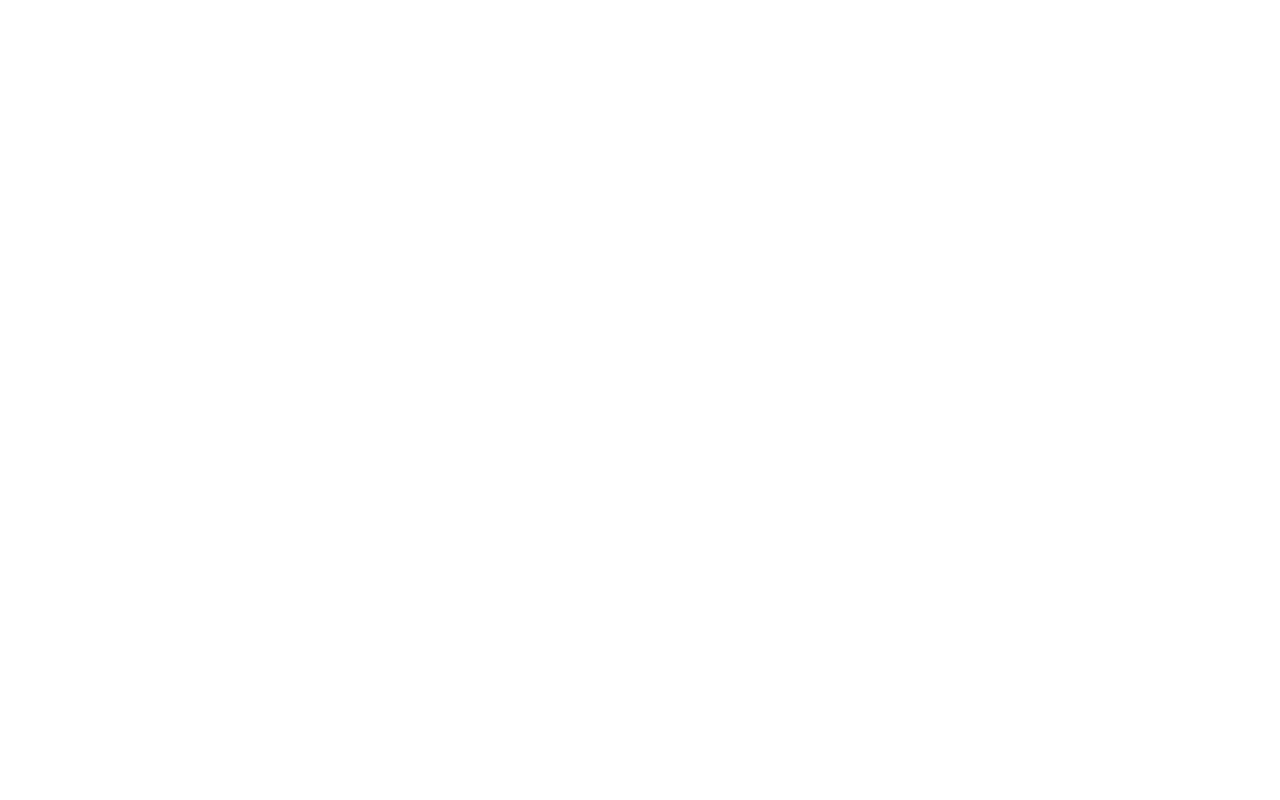
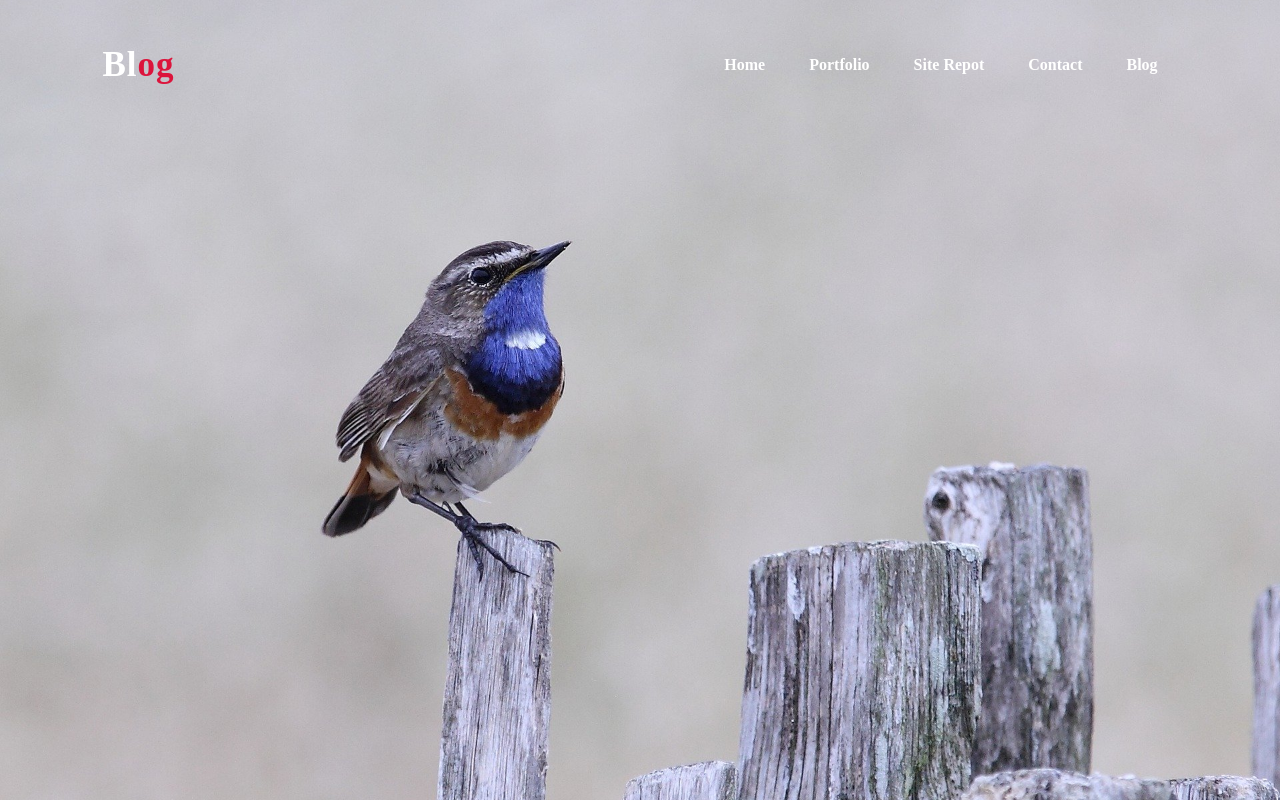
Before and after one commit to bipin567/assignmnet, a plain HTML site: page blog.html in a window 1280 px wide. Drawn offline with Linux system fonts and the light colour scheme.

Commit message:
blog.html

```diff
--- a/blog.html
+++ b/blog.html
@@ -0,0 +1,22 @@
+<!DOCTYPE html>
+<html>
+    <head>
+        <meta name="viewport" content="width=device-width,initial-scale=1.0">
+        <title>Blog</title>
+        <link rel="stylesheet" type="text/css" href="css/style.css">
+    </head>
+    <body>
+        <div class="blog1">
+            <nav>
+                <h2 class="logo">Bl<span>og</span></h2>
+                <ul>
+                    <li><a href="index.html">Home</a></li>
+                    <li><a href="portfolio.html">Portfolio</a></li>
+                    <li><a href="sitereport.html">Site Repot</a></li>
+                    <li><a href="contact.html">Contact</a></li>
+                    <li><a href="blog.html">Blog</a></li>
+                </ul>
+            </nav>
+        </div>
+    </body>
+</html>
--- a/css/style.css
+++ b/css/style.css
@@ -67,7 +67,6 @@ section{
 @media (max-width:1120px){
 
     }
-}
 
 /* Contact */
 nav{
@@ -78,7 +77,9 @@ nav{
     padding-right:8%;
     justify-content: space-between;
 }
-
+.contact1{
+    background: black;
+}
 .contact{
     background: black;
     height: 100%;
@@ -180,4 +181,54 @@ span{
     }
 }
 
+/* Blog */
+nav{
+    display: flex;
+    align-items: center;
+    padding-top: 45px;
+    padding-left: 8%;
+    padding-right:8%;
+    justify-content: space-between;
+}
+.blog1{
+    height: 100vh;
+    width: 100%;
+    background-image: url(../img/image.jpg);
+    background-position: center;
+    background-size:cover;
+}
+
 /* Portfolio */
+nav{
+    display: flex;
+    align-items: center;
+    padding-top: 45px;
+    padding-left: 8%;
+    padding-right:8%;
+    justify-content: space-between;
+}
+.portfolio1{
+    height: 100vh;
+    width: 100%;
+    background-image: url(../img/image.jpg);
+    background-position: center;
+    background-size:cover;
+}
+
+
+/* Site report */
+nav{
+    display: flex;
+    align-items: center;
+    padding-top: 45px;
+    padding-left: 8%;
+    padding-right:8%;
+    justify-content: space-between;
+}
+.site1{
+    height: 100vh;
+    width: 100%;
+    background-image: url(../img/image.jpg);
+    background-position: center;
+    background-size:cover;
+}
```
Also changed, not shown: contact.html (+12 -0 lines), index.html (+1 -1 lines), portfolio.html (+4 -4 lines), sitereport.html (+22 -0 lines).
